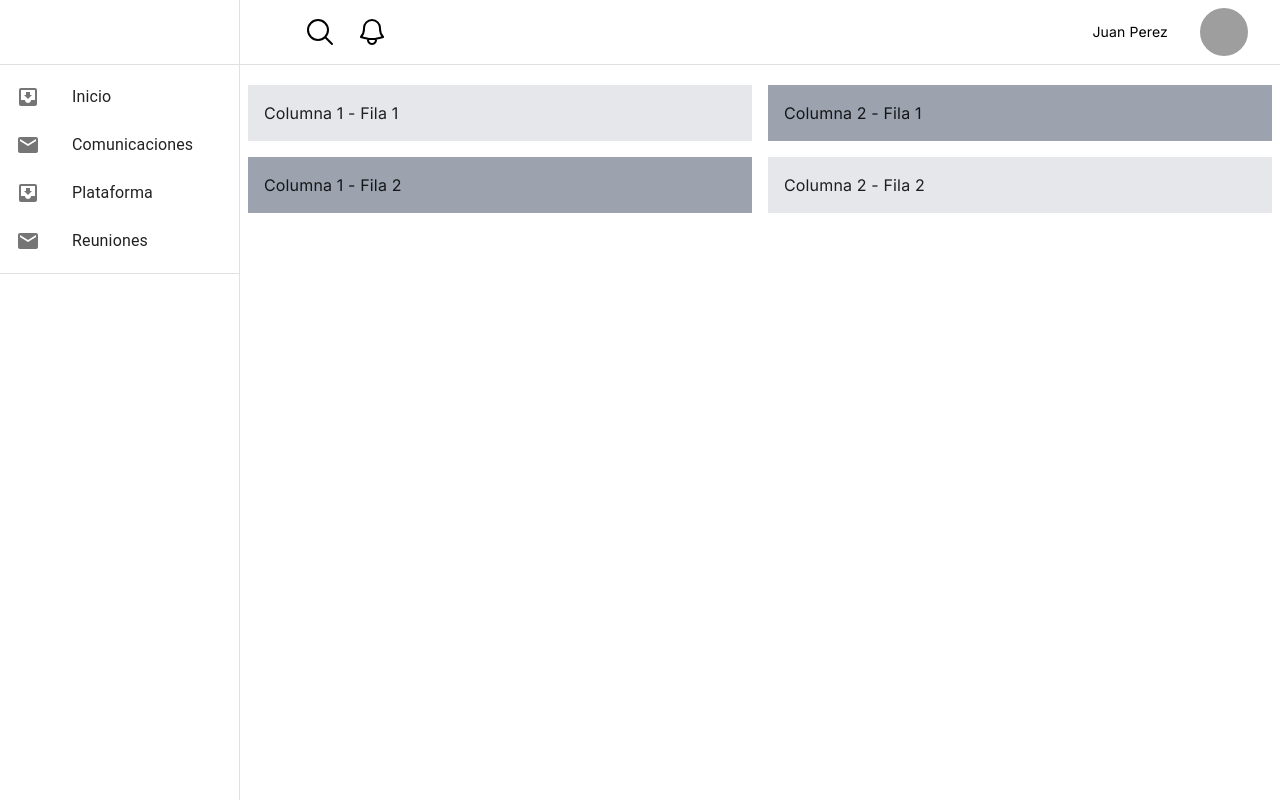
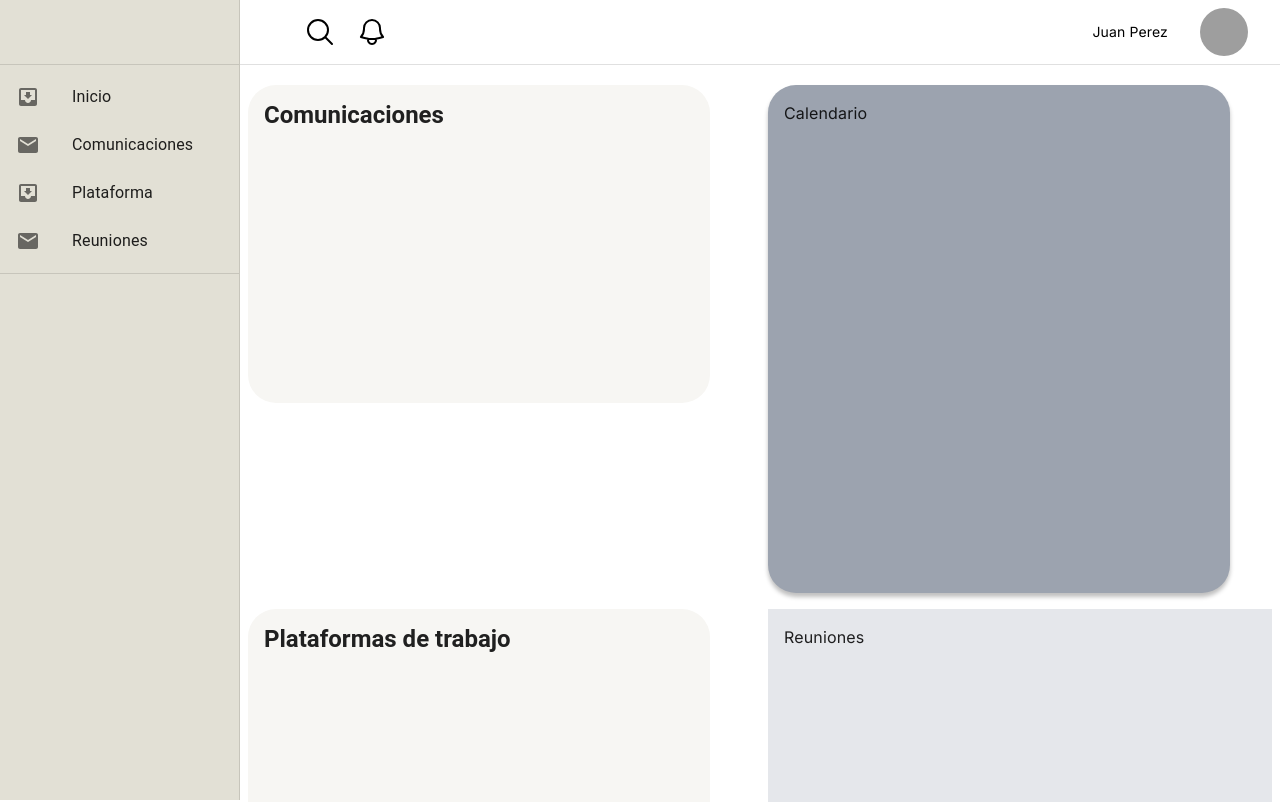
Before and after one commit to No-Country/C16-01-m-node-react, a Next.js app in the folder frontend/: page /dashboard in a window 1280 px wide. Shown: the top 802 px of the page. Built offline with nearby package versions, Linux system fonts and the light colour scheme; grey boxes are pictures that could not be loaded.

Commit message:
acomodando home

```diff
--- a/frontend/src/app/dashboard/components/sidebar.tsx
+++ b/frontend/src/app/dashboard/components/sidebar.tsx
@@ -15,20 +15,16 @@ import ListItemText from "@mui/material/ListItemText";
 import MailIcon from "@mui/icons-material/Mail";
 import Toolbar from "@mui/material/Toolbar";
 
-// Ancho del Drawer
 const drawerWidth = 240;
 
-// Propiedades del componente
 interface Props {
   window?: () => Window;
 }
 
-// Componente ResponsiveDrawer
 export default function ResponsiveDrawer(props: Props) {
   const { window } = props;
   const [mobileOpen, setMobileOpen] = React.useState(false);
 
-  // Función para alternar la apertura y cierre del Drawer en dispositivos móviles
   const handleDrawerToggle = () => {
     setMobileOpen(!mobileOpen);
   };
@@ -40,15 +36,14 @@ export default function ResponsiveDrawer(props: Props) {
     { name: "Reuniones", href: "#", current: false },
   ];
 
-  // Contenido del Drawer
   const drawer = (
-    <div>
+    <Box sx={{ backgroundColor: "#e2e0d5" }}>
       <Toolbar />
       <Divider />
       <List>
         {navigation.map((text, index) => (
           <ListItem key={index} disablePadding>
-            <ListItemButton>
+            <ListItemButton sx={{ "&:hover": { color: "#ed6f37" } }}>
               <ListItemIcon>
                 {index % 2 === 0 ? <InboxIcon /> : <MailIcon />}
               </ListItemIcon>
@@ -58,37 +53,33 @@ export default function ResponsiveDrawer(props: Props) {
         ))}
       </List>
       <Divider />
-    </div>
+    </Box>
   );
 
-  // Contenedor del Drawer según el tipo de ventana especificada en las propiedades
   const container =
     window !== undefined ? () => window().document.body : undefined;
 
   return (
     <Box sx={{ display: "flex" }}>
       <CssBaseline />
-      {/* AppBar */}
       <AppBar
         position="fixed"
         sx={{
           zIndex: (theme) => theme.zIndex.drawer + 1,
         }}
       />
-      {/* Drawer */}
       <Box
         component="nav"
         sx={{ width: { md: drawerWidth }, flexShrink: { md: 0 } }}
         aria-label="mailbox folders"
       >
-        {/* Drawer temporal en dispositivos móviles */}
         <Drawer
           container={container}
           variant="temporary"
           open={mobileOpen}
           onClose={handleDrawerToggle}
           ModalProps={{
-            keepMounted: true, // Mejora el rendimiento de apertura en dispositivos móviles
+            keepMounted: true,
           }}
           sx={{
             display: { xs: "block", sm: "block", md: "none" },
@@ -100,7 +91,6 @@ export default function ResponsiveDrawer(props: Props) {
         >
           {drawer}
         </Drawer>
-        {/* Drawer permanente en pantallas más grandes */}
         <Drawer
           variant="permanent"
           sx={{
@@ -108,6 +98,7 @@ export default function ResponsiveDrawer(props: Props) {
             "& .MuiDrawer-paper": {
               boxSizing: "border-box",
               width: drawerWidth,
+              backgroundColor: "#e2e0d5",
             },
           }}
           open
--- a/frontend/src/app/dashboard/page.tsx
+++ b/frontend/src/app/dashboard/page.tsx
@@ -1,10 +1,16 @@
 export default function Page() {
   return (
     <main className="grid grid-cols-1 md:grid-cols-2 grid-rows-2 gap-4 mx-2 mt-5">
-      <div className="bg-gray-200 p-4">Columna 1 - Fila 1</div>
-      <div className="bg-gray-400 p-4">Columna 2 - Fila 1</div>
-      <div className="bg-gray-400 p-4">Columna 1 - Fila 2</div>
-      <div className="bg-gray-200 p-4">Columna 2 - Fila 2</div>
+      <div className="bg-custom-color p-4" style={{width: '462px', height: '318px', top: '161px', left: '398px', borderRadius: '28px'}}>
+        <div style={{ fontFamily: 'Roboto', fontSize: '24px', fontWeight: 700, lineHeight: '28px', letterSpacing: '0em', textAlign: 'left' }}>Comunicaciones</div>
+      </div>
+      <div className="bg-gray-400 p-4" style={{width: '462px',height: '508px',top: '161px',left: '913px',borderRadius: '28px', boxShadow: '0px 4px 4px rgba(0, 0, 0, 0.25)'}}>
+        Calendario
+      </div>
+      <div className="bg-custom-color p-4" style={{ width: '462px', height: '244px', top: '516px', left: '398px', borderRadius: '28px' }}>
+        <div style={{ fontFamily: 'Roboto', fontSize: '24px', fontWeight: 700, lineHeight: '28px', letterSpacing: '0em', textAlign: 'left' }}>Plataformas de trabajo</div>
+      </div>
+      <div className="bg-gray-200 p-4">Reuniones</div>
     </main>
   );
 }
--- a/frontend/tailwind.config.ts
+++ b/frontend/tailwind.config.ts
@@ -8,6 +8,9 @@ const config: Config = {
   ],
   theme: {
     extend: {
+      colors: {
+        'custom-color': '#f7f6f3',
+      },
       backgroundImage: {
         "gradient-radial": "radial-gradient(var(--tw-gradient-stops))",
         "gradient-conic":
```
